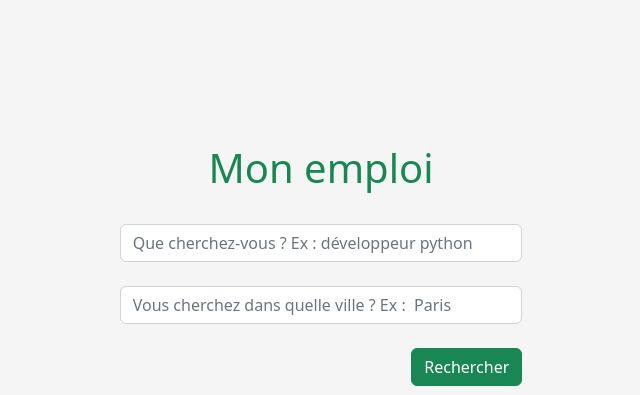
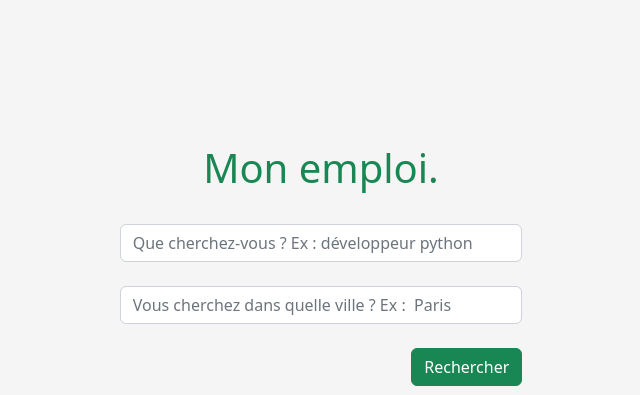
Before and after one commit to makan-dianka/job, a Django app: page / in a window 1280 px wide. Shown: the part 56-451 px from the top of the page, without its empty margins (319-959 px from the left). Run offline with Django 4.2, Linux system fonts and the light colour scheme; parts of the project's set-up code (start-up, migrations or seed data) failed here and were passed over.

Commit message:
deploy test

```diff
--- a/research/templates/research/index.html
+++ b/research/templates/research/index.html
@@ -4,7 +4,7 @@
     <div class="row justify-content-center">
         <div class="col-md-4 mt">
 
-            <h1 class="text-success text-center">Mon emploi</h1> <br />
+            <h1 class="text-success text-center">Mon emploi.</h1> <br />
             <form method="POST" action=""> {% csrf_token %}
                 <input name="keyword" id="research" class="form-control" required placeholder="Que cherchez-vous ? Ex : développeur python"> <br />
                 <input name="location" id="research2" class="form-control" required placeholder="Vous cherchez dans quelle ville ? Ex :  Paris"> <br />
```
